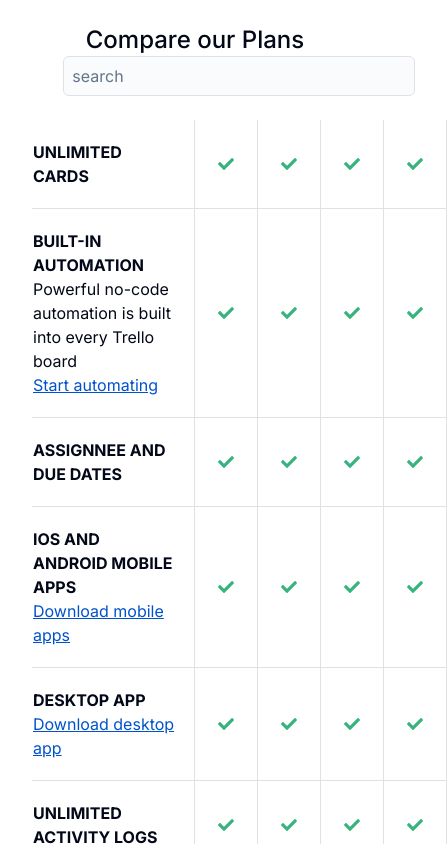
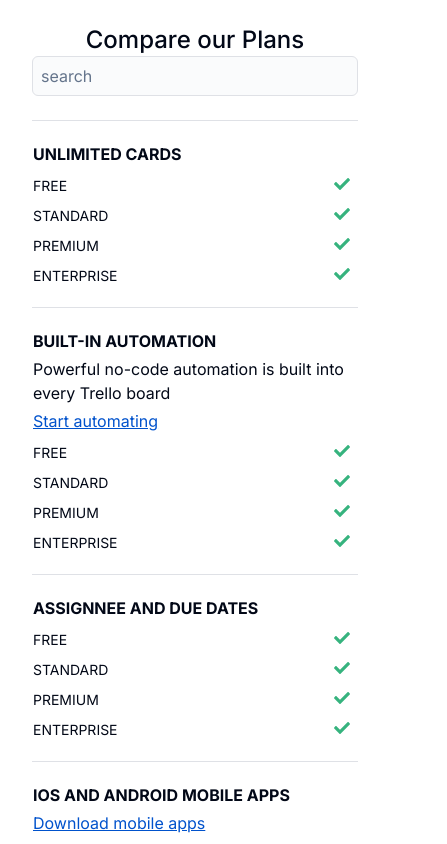
Before and after one commit to shinichikudo000/Trello-Clone-Front-end, a Next.js app: page /pricing in a window 390 px wide. Shown: the part 2200-3044 px from the top of the page, 447 px wide, since content can reach past the window. Built offline with nearby package versions, Linux system fonts and the light colour scheme.

Commit message:
fixs style of the table in lower mobile view

```diff
--- a/src/components/FeaturesComparison.tsx
+++ b/src/components/FeaturesComparison.tsx
@@ -27,30 +27,34 @@ export default function FeaturesComparison() {
                         <tbody>
                             {
                                 featuresComparisonItems.map((item) => {
-                                    return <tr className="border-b border-[#DFE1E6]">
-                                                <td className="pr-4 py-5 border-r border-[#DFE1E6]">
+                                    return <tr className="border-t md:border-b border-[#DFE1E6] grid gap-2 md:table-row py-5 md:py-0">
+                                                <td className="md:pr-4 md:py-5 md:border-r border-[#DFE1E6] grid gap-1 md:block">
                                                     <p className="text-base font-bold">{item.feature.toUpperCase()}</p>
                                                     {item.description && <p>{item.description}</p>}
                                                     {item.linkTag && <Link href={''} className="text-[#0052CC] underline">{item.linkTag}</Link>}
                                                 </td>
-                                                <td className="py-5 px-4 border-r border-[#DFE1E6]">
-                                                    <div className="flex justify-center items-center">
-                                                        {item.includedPlans.includes('free') && <FaCheck className="min-w-[30px]" color="#36B37E"/>}
+                                                <td className="md:py-5 md:px-4 md:border-r border-[#DFE1E6]">
+                                                    <div className="flex justify-between md:justify-center md:items-center">
+                                                        <p className="md:hidden text-sm">FREE</p>
+                                                        <span>{item.includedPlans.includes('free') && <FaCheck className="min-w-[30px]" color="#36B37E"/>}</span>
                                                     </div>
                                                 </td>
-                                                <td className="py-5 px-4 border-r border-[#DFE1E6]">
-                                                    <div className="flex justify-center items-center">
-                                                        {item.includedPlans.includes('standard') && <FaCheck className="min-w-[30px]" color="#36B37E"/>}
+                                                <td className="md:py-5 md:px-4 md:border-r border-[#DFE1E6]">
+                                                    <div className="flex justify-between md:justify-center md:items-center">
+                                                        <p className="md:hidden text-sm">STANDARD</p>
+                                                        <span>{item.includedPlans.includes('standard') && <FaCheck className="min-w-[30px]" color="#36B37E"/>}</span>
                                                     </div>
                                                 </td>
-                                                <td className="py-5 px-4 border-r border-[#DFE1E6]">
-                                                    <div className="flex justify-center items-center">
-                                                        {item.includedPlans.includes('premium') && <FaCheck className="min-w-[30px]" color="#36B37E"/>}
+                                                <td className="md:py-5 md:px-4 md:border-r border-[#DFE1E6]">
+                                                    <div className="flex justify-between md:justify-center md:items-center">
+                                                        <p className="md:hidden text-sm">PREMIUM</p>
+                                                        <span>{item.includedPlans.includes('premium') && <FaCheck className="min-w-[30px]" color="#36B37E"/>}</span>
                                                     </div>
                                                 </td>
-                                                <td className="py-5 px-4 border-r border-[#DFE1E6]">
-                                                    <div className="flex justify-center items-center">
-                                                        {item.includedPlans.includes('enterprise') && <FaCheck className="min-w-[30px]" color="#36B37E"/>}
+                                                <td className="md:py-5 md:px-4 md:border-r border-[#DFE1E6]">
+                                                    <div className="flex justify-between md:justify-center md:items-center">
+                                                        <p className="md:hidden text-sm">ENTERPRISE</p>
+                                                        <span>{item.includedPlans.includes('enterprise') && <FaCheck className="min-w-[30px]" color="#36B37E"/>}</span>
                                                     </div>
                                                 </td>
                                             </tr>
--- a/src/helpers/data.tsx
+++ b/src/helpers/data.tsx
@@ -71,7 +71,7 @@ export const featuresComparisonItems: featuresComparisonItemsType[] = [
         includedPlans: ['standard', 'premium', 'enterprise']
     }, {
         feature: "Dashboard View",
-        description: " trello's reporting tool lets you access real-time insights and communicate your team's progress in a visual and meaningful way.",
+        description: " Trello's reporting tool lets you access real-time insights and communicate your team's progress in a visual and meaningful way.",
         linkTag: "Learn more",
         link: "",
         includedPlans: ['premium', 'enterprise']
```
